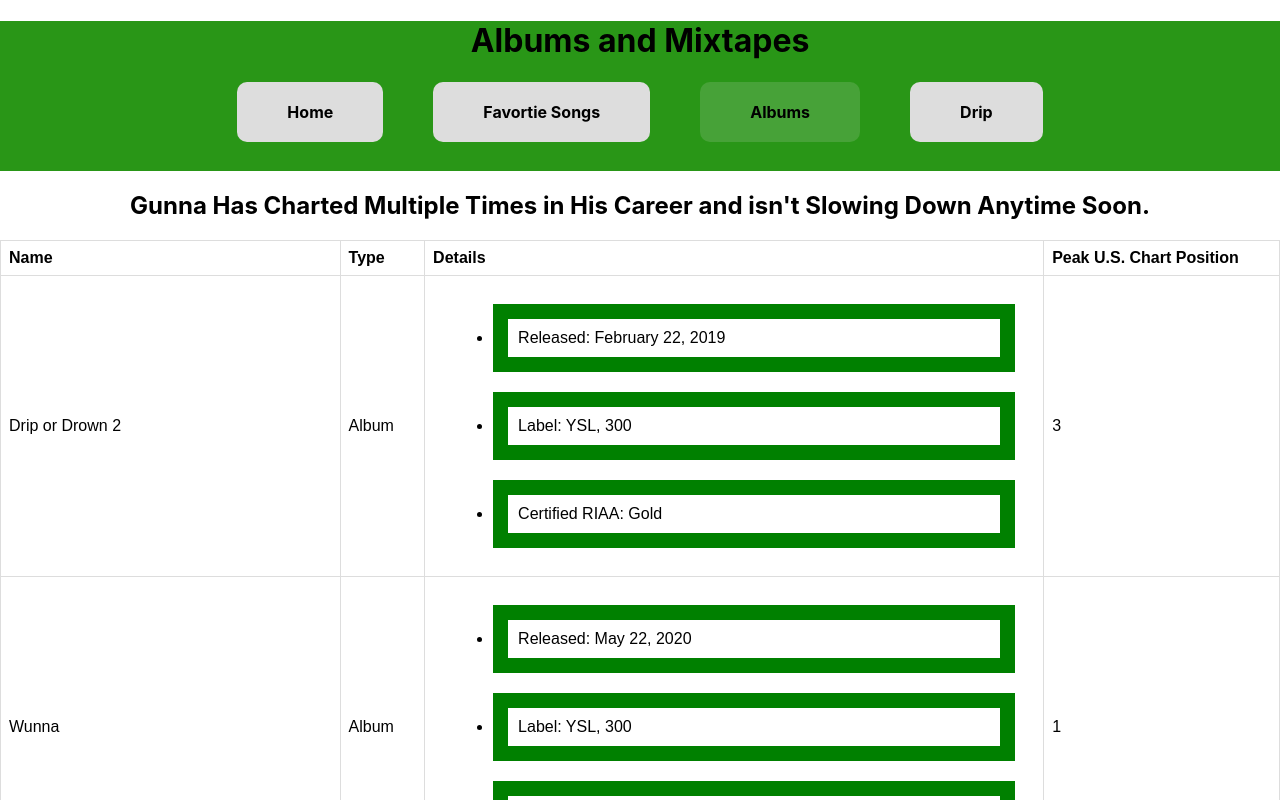
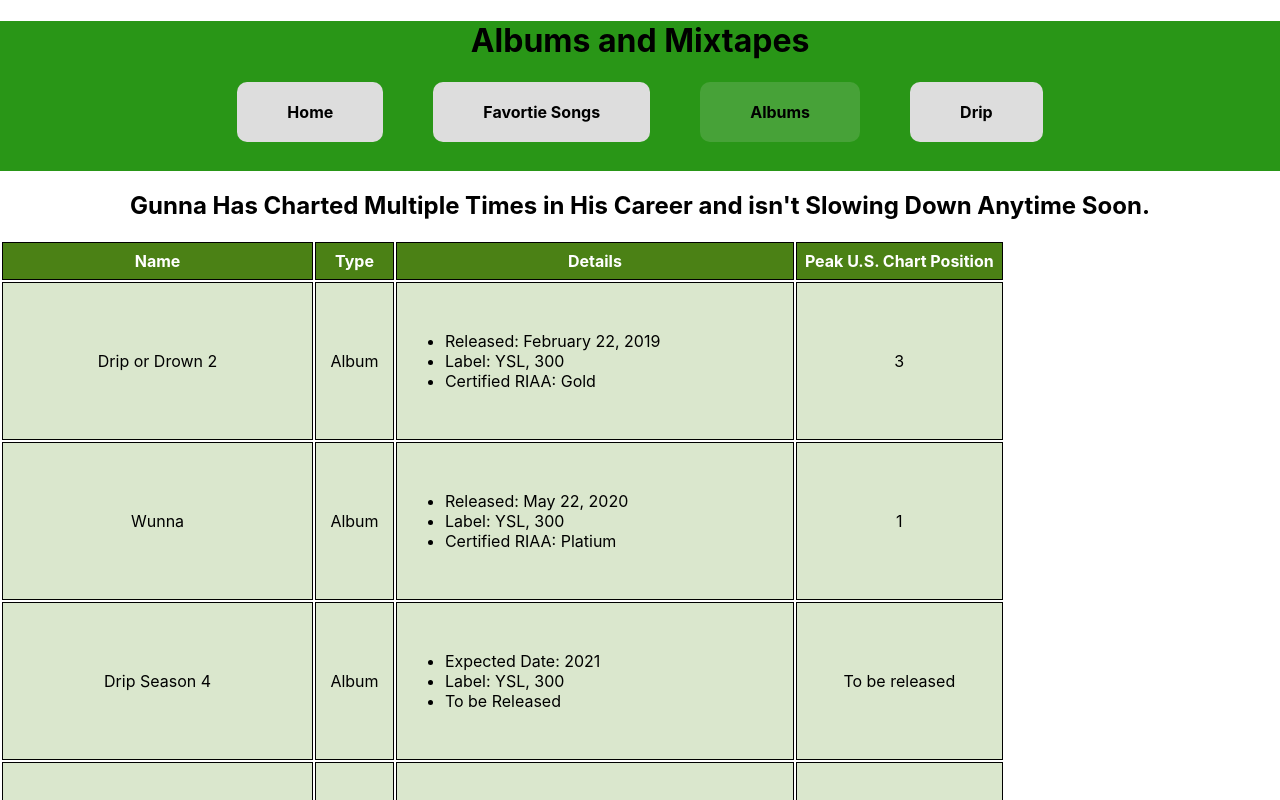
Before and after one commit to Travis-Sherman/wpclass, a React (Create React App) app in the folder website1/: page /Albums in a window 1280 px wide. Shown: the top 800 px of the page. Built offline with nearby package versions, Linux system fonts and the light colour scheme.

Commit message:
Update App.css

```diff
--- a/website1/src/App.css
+++ b/website1/src/App.css
@@ -9,10 +9,12 @@
 .mediaSize {
   height: 50%;
 }
-table {
+.table {
   font-family: arial, sans-serif;
   border-collapse: collapse;
-  width: 100%;
+  width: 90%;
+  margin-left: 4.225rem;
+  margin-right: 1rem;
 }
 
 td,
@@ -20,6 +22,20 @@
   border: 1px solid #dddddd;
   text-align: left;
   padding: 8px;
+}
+
+th {
+  color: #fff;
+  text-align: center;
+  background-color: #4b8115;
+  border: 1px solid black;
+}
+
+td {
+  background-color: #dae7cd;
+  color: #000;
+  text-align: center;
+  border: 1px solid black;
 }
 
 .ranking {
@@ -47,13 +63,11 @@
 section div {
   flex-direction: row;
   display: inline-block;
-  border: 15px solid green;
-  padding: 10px;
-  margin: 20px;
 }
 
 section h2 {
   display: inline-block;
+  text-align: center;
 }
 header nav a {
   margin-right: 25px;
@@ -101,8 +115,9 @@
   max-width: 450px;
 }
 
-div ul li {
-  border: 15px solid green;
-  padding: 10px;
-  margin: 20px;
+div ul {
+  width: 300px;
+  border: 15px;
+  padding: 30px;
+  margin: 10px;
 }
```
